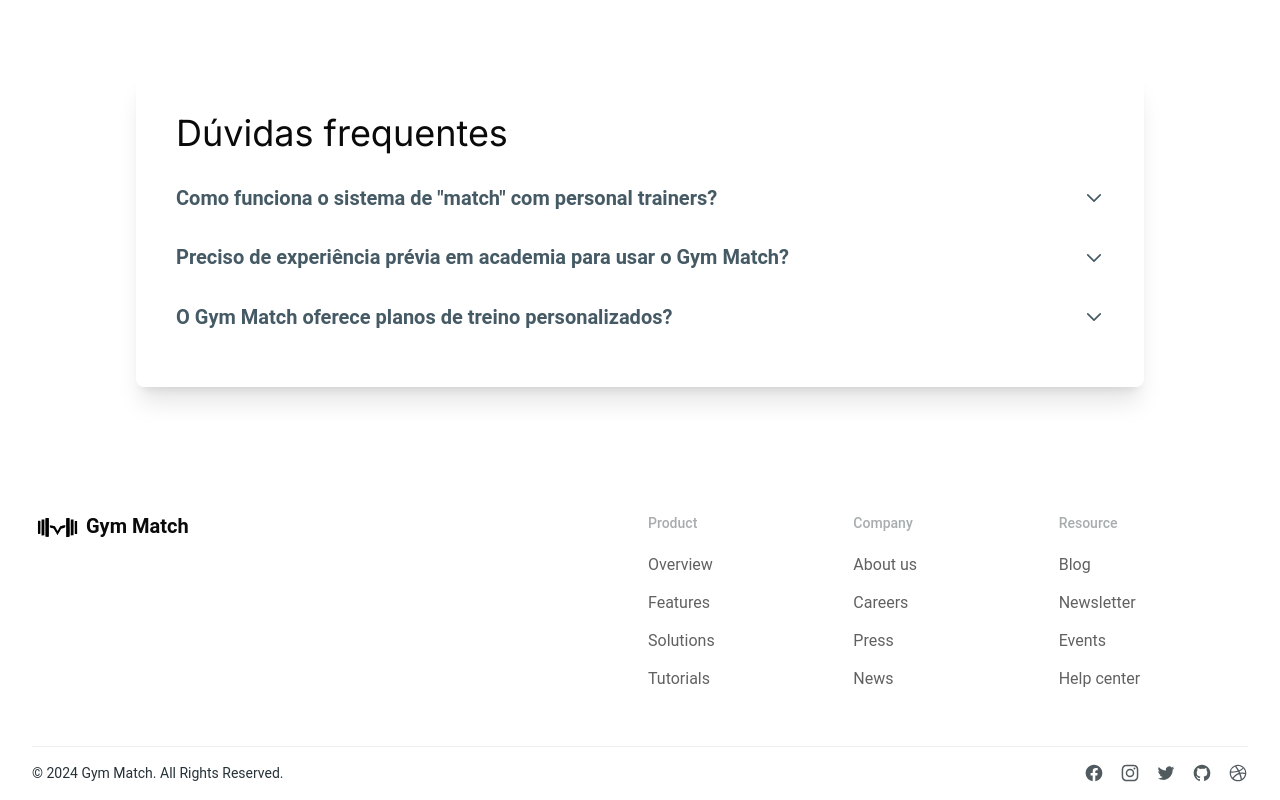
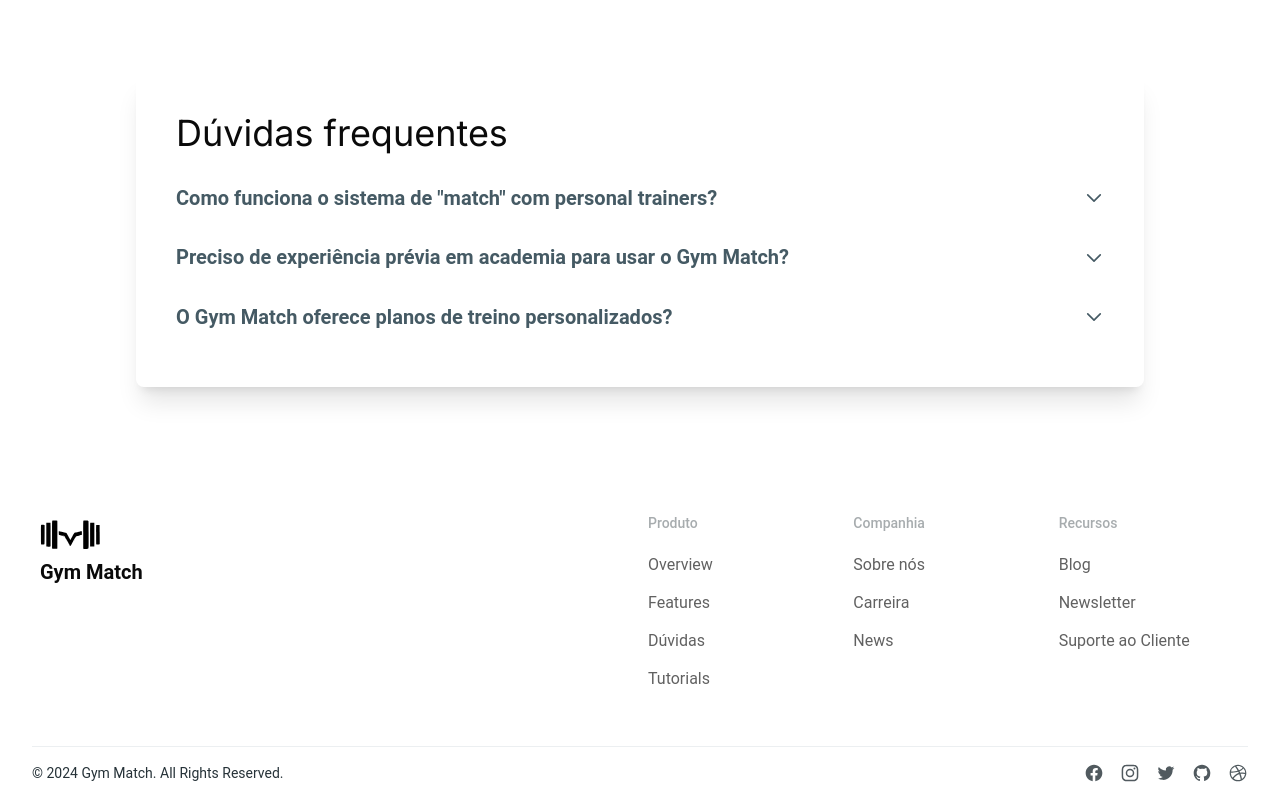
Before and after one commit to CaueFer/gym-match, a Next.js app: page / in a window 1280 px wide. Shown: the part 1247-2047 px from the top of the page. Built offline with nearby package versions, Linux system fonts and the light colour scheme.

Commit message:
FIX: fix footer options

```diff
--- a/src/components/ui/footer/DefaultFooter.tsx
+++ b/src/components/ui/footer/DefaultFooter.tsx
@@ -3,19 +3,20 @@
 import React from "react";
 import { Typography } from "@material-tailwind/react";
 import Image from "next/image";
+import Link from "next/link";
 
 const LINKS = [
   {
-    title: "Product",
-    items: ["Overview", "Features", "Solutions", "Tutorials"],
+    title: "Produto",
+    items: ["Overview", "Features", "Dúvidas", "Tutorials"],
   },
   {
-    title: "Company",
-    items: ["About us", "Careers", "Press", "News"],
+    title: "Companhia",
+    items: ["Sobre nós", "Carreira", "News"],
   },
   {
-    title: "Resource",
-    items: ["Blog", "Newsletter", "Events", "Help center"],
+    title: "Recursos",
+    items: ["Blog", "Newsletter", "Suporte ao Cliente"],
   },
 ];
 
@@ -26,20 +27,23 @@ function DefaultFooter() {
     <footer className="relative w-full">
       <div className="mx-auto w-full max-w-7xl px-8">
         <div className="grid grid-cols-1 items-start gap-4 md:grid-cols-2">
-          <div className="flex flex-row justify-start items-center gap-1">
+          <Link
+            className="flex flex-col justify-start items-start gap-1 w-1/2"
+            href={"/"}
+          >
             <Image
               src={"/assets/images/logo/gym-match-logo.svg"}
               alt="logo image"
-              width={50}
-              height={50}
+              width={75}
+              height={75}
             />
             <Typography
               variant="h5"
-              className="flex items-center justify-center"
+              className="flex items-center justify-center ml-2"
             >
               Gym Match
             </Typography>
-          </div>
+          </Link>
 
           <div className="grid grid-cols-3 justify-between gap-4">
             {LINKS.map(({ title, items }) => (
```
Also changed, not shown: public/assets/images/hero-coach-image.png.
